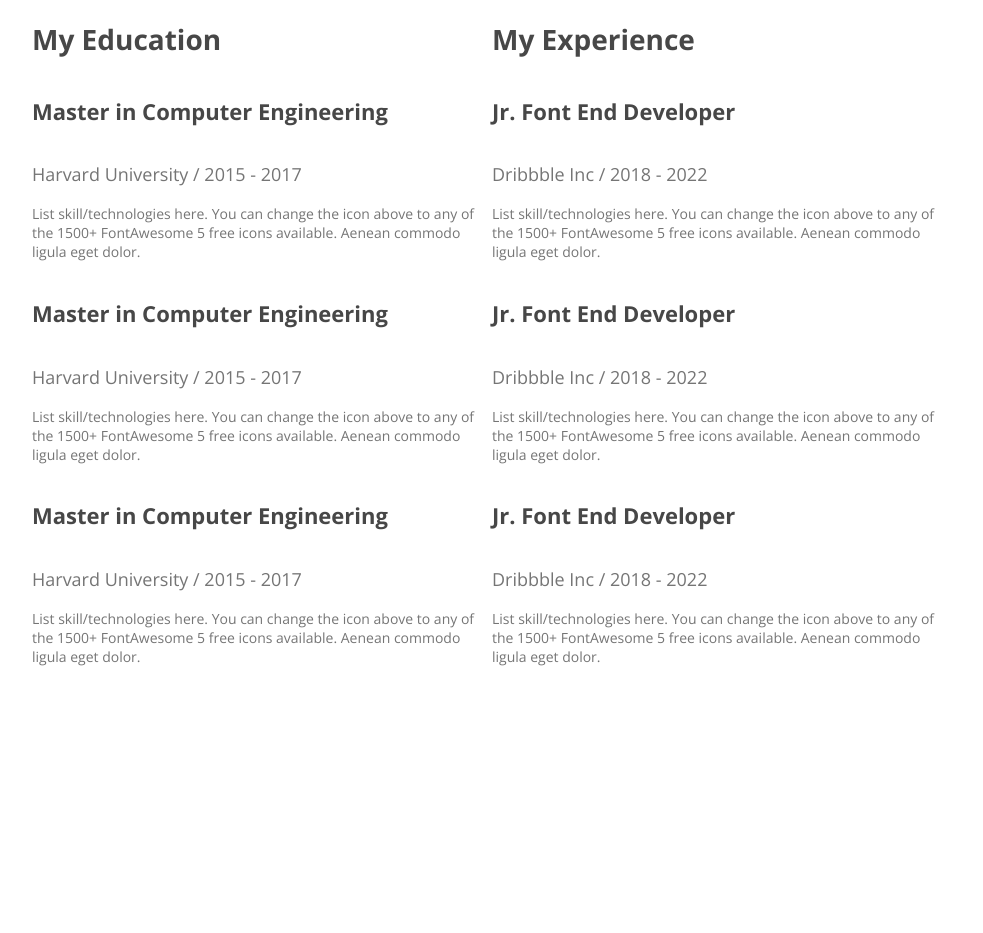
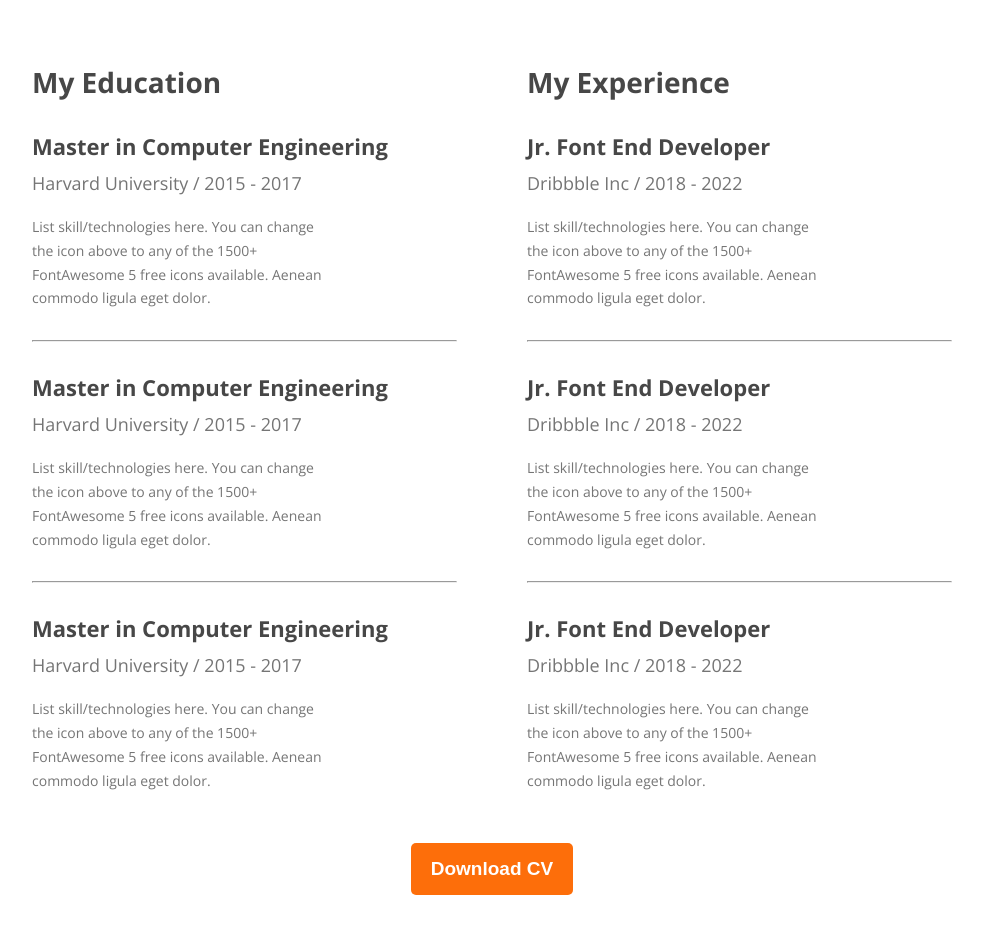
Before and after one commit to Nahidul-Nahid/Developer-Portfolio, a plain HTML site: page index.html in a window 1280 px wide. Shown: the part 2340-3273 px from the top of the page, without its empty margins (148-1131 px from the left). Before the commit the page ends 3120 px from the top, so only its background shows below. Drawn offline with nearby package versions, Linux system fonts and the light colour scheme.

Commit message:
resume-section done

```diff
--- a/index.html
+++ b/index.html
@@ -96,6 +96,7 @@
                             to any of the 1500+ FontAwesome 5 free icons available. Aenean commodo ligula eget dolor.
                         </p>
                     </div>
+                    <hr>
                     <div class="resume-description-box">
                         <h5 class="resume-sub-title">Master in Computer Engineering</h5>
                         <p class="resume-date">Harvard University / 2015 - 2017</p>
@@ -104,6 +105,7 @@
                             to any of the 1500+ FontAwesome 5 free icons available. Aenean commodo ligula eget dolor.
                         </p>
                     </div>
+                    <hr>
                     <div class="resume-description-box">
                         <h5 class="resume-sub-title">Master in Computer Engineering</h5>
                         <p class="resume-date">Harvard University / 2015 - 2017</p>
@@ -123,6 +125,7 @@
                             to any of the 1500+ FontAwesome 5 free icons available. Aenean commodo ligula eget dolor.
                         </p>
                     </div>
+                    <hr>
                     <div class="resume-description-box">
                         <h5 class="resume-sub-title">Jr. Font End Developer</h5>
                         <p class="resume-date">Dribbble Inc / 2018 - 2022</p>
@@ -131,6 +134,7 @@
                             to any of the 1500+ FontAwesome 5 free icons available. Aenean commodo ligula eget dolor.
                         </p>
                     </div>
+                    <hr>
                     <div class="resume-description-box">
                         <h5 class="resume-sub-title">Jr. Font End Developer</h5>
                         <p class="resume-date">Dribbble Inc / 2018 - 2022</p>
@@ -141,6 +145,9 @@
                     </div>
                 </div>
             </div>
+            <div class="resume-button">
+                <button class="primary-button">Download CV</button>
+            </div>
         </section>
     </main>
     <footer></footer>
--- a/style.css
+++ b/style.css
@@ -173,7 +173,29 @@ body{
 }
 .resume-container{
     display: flex;
+    gap: 70px;
 }
-.resume-column{
-    padding: 0 10px 0 0;
+.resume-title{
+    margin: 80px 0 30px 0
 }
+.resume-sub-title{
+    margin: 0 0 10px 0;
+}
+.resume-date{
+    margin: 0 0 20px 0;
+}
+.resume-description{
+    margin: 0;
+    padding-right: 120px;
+    line-height: 1.7em;
+}
+.resume-container hr{
+    margin: 30px 0;
+}
+.resume-button .primary-button{
+    padding: 15px 20px;
+}
+.resume-button{
+    text-align: center;
+    margin-top: 50px;
+}
```
